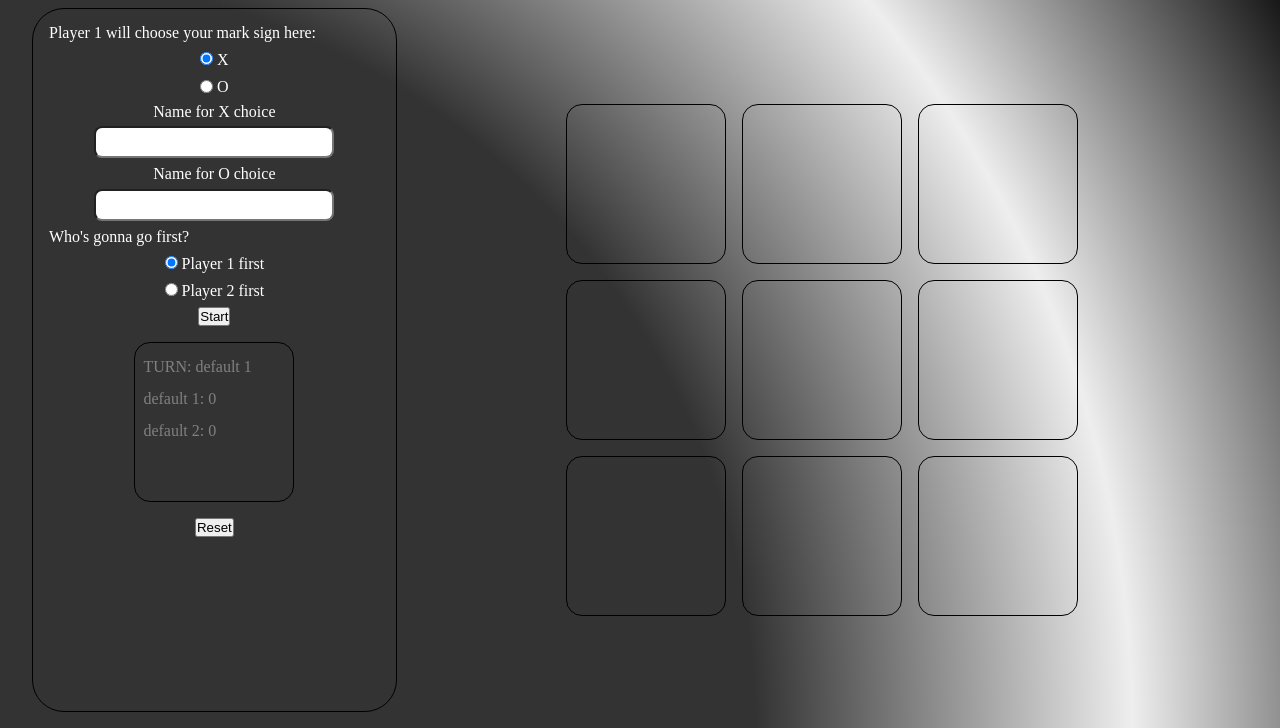
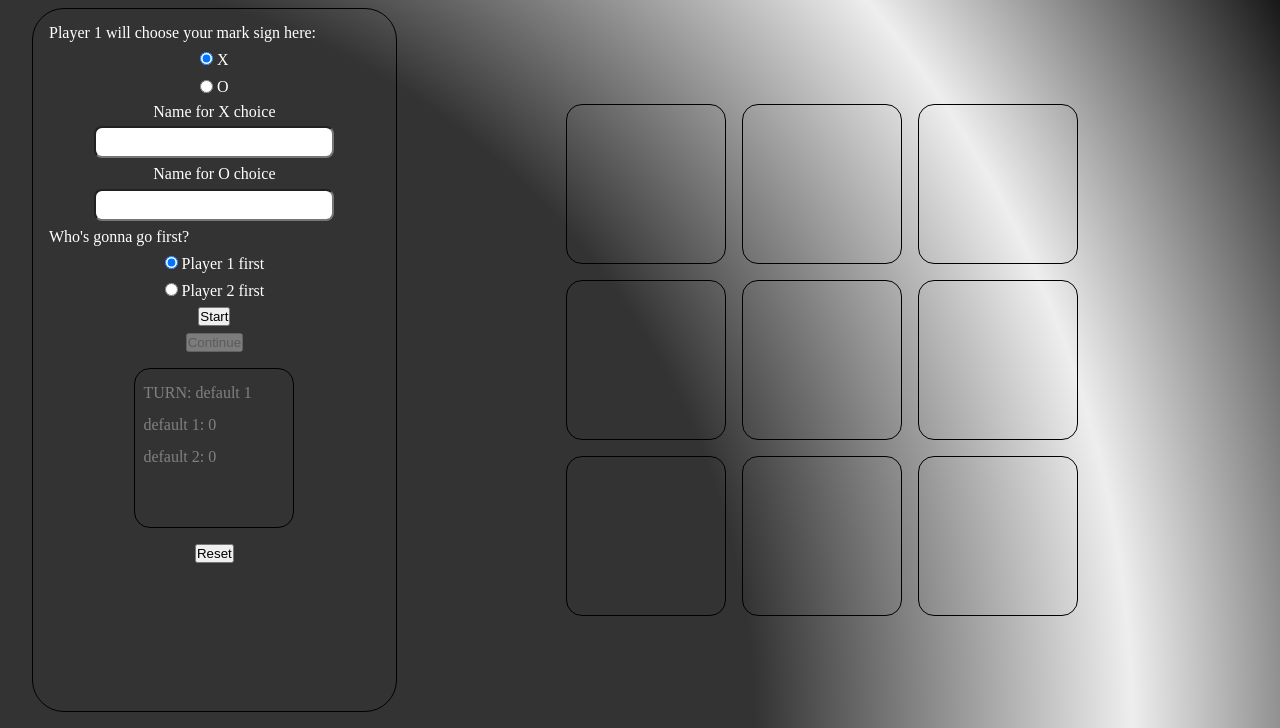
Before and after one commit to thpham1997/Tic_Tac_Toe, a website: page index.html in a window 1280 px wide. Shown: the part 72-800 px from the top of the page. Drawn offline with Linux system fonts and the light colour scheme.

Commit message:
Adde continue button

```diff
--- a/index.html
+++ b/index.html
@@ -43,6 +43,7 @@
         </label>
 
         <button class="confirm">Start</button>
+        <button class="continue" disabled>Continue</button>
       </div>
       <div class="control-panel__score">
         <p>Turn: </p>
```
